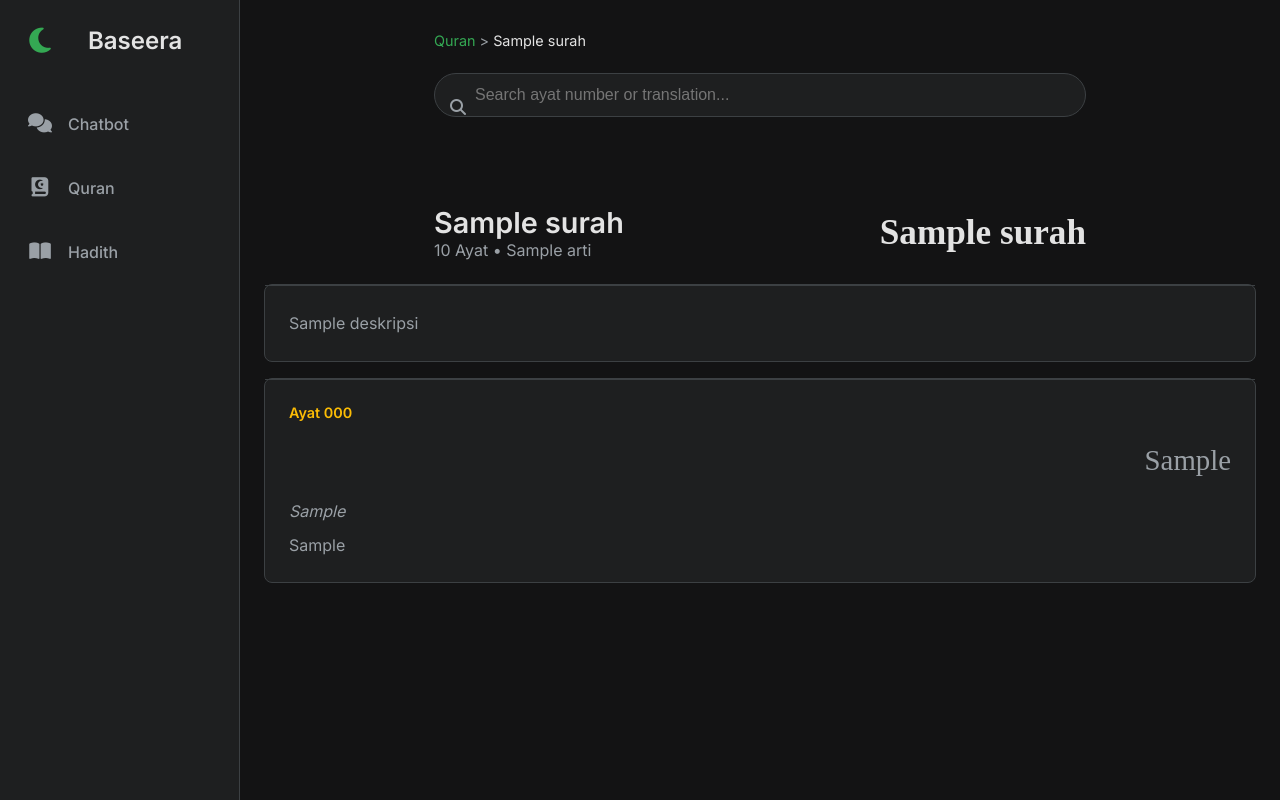
After one commit to Bayhaqieee/Chatbot-QnA-Quran, a Flask app: template Agent/templates/quran_detail.html in a window 1280 px wide. The commit adds this page. Run offline with Flask 3, Linux system fonts and the light colour scheme; the template is opened without the code that fills it: most values are stand-ins (such as "Sample title", 1, 10 or a date in 2020); some web fonts are replaced.

Commit message:
Quran API Addition

```diff
--- a/Agent/app.py
+++ b/Agent/app.py
@@ -13,8 +13,8 @@ from personality import handle_small_talk
 
 app = Flask(__name__)
 crew = None
-quran_data_cache = None
-hadith_data_cache = None # This will now store a Pandas DataFrame
+# quran_data_cache is no longer needed, data is fetched on demand
+hadith_data_cache = None # This will still store a Pandas DataFrame
 
 def initialize_crew():
     """Initializes the crewAI crew if it hasn't been already."""
@@ -43,12 +43,19 @@ def chat_page():
 
 @app.route('/quran')
 def quran_page():
-    """Renders the Quran dictionary page."""
-    global quran_data_cache
-    if quran_data_cache is None:
-        print("Loading Quran data for dictionary...")
-        quran_data_cache = data_pipeline.load_quran_for_dictionary()
-    return render_template('quran.html', quran_data=quran_data_cache)
+    """Renders the Quran surah list page."""
+    print("Loading Quran surah list...")
+    quran_data = data_pipeline.get_quran_surah_list()
+    return render_template('quran.html', quran_data=quran_data)
+
+@app.route('/quran/<int:surah_id>')
+def quran_detail_page(surah_id):
+    """Renders the detail page for a single surah."""
+    print(f"Loading detail for Surah {surah_id}...")
+    surah_data = data_pipeline.get_quran_surah_detail(surah_id)
+    if surah_data is None:
+        abort(404)
+    return render_template('quran_detail.html', surah=surah_data)
 
 @app.route('/hadith')
 def hadith_page():
--- a/Agent/static/css/style.css
+++ b/Agent/static/css/style.css
@@ -185,3 +185,55 @@ button#askButton { background-color: var(--accent-green); color: var(--bg-dark);
     font-weight: 600;
     flex-shrink: 0;
 }
+
+/* --- NEW QURAN LIST & DETAIL STYLES --- */
+
+.quran-list-card {
+    display: flex;
+    justify-content: space-between;
+    align-items: center;
+}
+
+.quran-list-header {
+    display: flex;
+    align-items: center;
+    gap: 1rem;
+}
+
+.quran-detail-header {
+    display: flex;
+    justify-content: space-between;
+    align-items: center;
+    padding: 1.5rem;
+    margin: 0 auto;
+    max-width: 700px;
+    width: 100%;
+    color: var(--text-primary);
+}
+.quran-detail-header-main h2 {
+    font-size: 1.8rem;
+    font-weight: 600;
+}
+.quran-detail-header-main span {
+    font-size: 1rem;
+    color: var(--text-secondary);
+}
+.quran-detail-header .arabic-surah-name {
+    font-size: 2.2rem;
+    padding: 0;
+}
+
+.latin-text {
+    font-style: italic;
+    color: var(--text-secondary) !important;
+    margin-bottom: 0.5rem;
+}
+
+.description-body {
+    line-height: 1.7;
+    color: var(--text-secondary);
+}
+.description-body i {
+    font-style: italic;
+    color: var(--text-primary);
+}
--- /dev/null
+++ b/Agent/static/js/quran_search.js
@@ -0,0 +1,50 @@
+document.addEventListener('DOMContentLoaded', () => {
+    const searchInput = document.getElementById('searchInput');
+    const content = document.getElementById('dictionary-content');
+    const noResultsMessage = document.getElementById('noResultsMessage');
+
+    // Check if we are on the detail page (has .verse-card) or list page (has .list-card)
+    let cards = content.querySelectorAll('.verse-card');
+    let isDetailPage = true;
+    if (cards.length === 0) {
+        cards = content.querySelectorAll('.list-card');
+        isDetailPage = false;
+    }
+
+    if (!searchInput) return;
+
+    searchInput.addEventListener('input', (event) => {
+        const searchTerm = event.target.value.toLowerCase().trim();
+        let visibleCount = 0;
+
+        for (let i = 0; i < cards.length; i++) {
+            const card = cards[i];
+            let cardText = '';
+
+            if (isDetailPage) {
+                // On detail page, search translation, latin text, and ayat number
+                const ayatNum = card.querySelector('.verse-item').getAttribute('data-ayat-number');
+                const translation = card.querySelector('p:last-of-type').textContent;
+                const latin = card.querySelector('.latin-text').textContent;
+                cardText = `${ayatNum} ${translation} ${latin}`;
+            } else {
+                // On list page, search surah name, latin name, and number
+                cardText = card.textContent || card.innerText;
+            }
+
+            if (cardText.toLowerCase().indexOf(searchTerm) > -1) {
+                card.style.display = "";
+                visibleCount++;
+            } else {
+                card.style.display = "none";
+            }
+        }
+
+        if (visibleCount === 0 && searchTerm.length > 0) {
+            noResultsMessage.textContent = `No results found for '${event.target.value}'`;
+            noResultsMessage.style.display = 'block';
+        } else {
+            noResultsMessage.style.display = 'none';
+        }
+    });
+});
--- /dev/null
+++ b/Agent/templates/quran_detail.html
@@ -0,0 +1,51 @@
+{% extends "layout.html" %}
+{% block title %}BaseeraAI - {{ surah.namaLatin }}{% endblock %}
+{% block content %}
+<div class="dictionary-container">
+    <div class="breadcrumbs">
+        <a href="{{ url_for('quran_page') }}">Quran</a> &gt;
+        <span>{{ surah.namaLatin }}</span>
+    </div>
+    <div class="search-bar">
+        <i class="fas fa-search"></i>
+        <input type="text" id="searchInput" placeholder="Search ayat number or translation...">
+        <div id="searchError" class="search-error-message"></div>
+    </div>
+
+    <div class="dictionary-content" id="dictionary-content">
+        <div class="quran-detail-header">
+            <div class="quran-detail-header-main">
+                <h2>{{ surah.namaLatin }}</h2>
+                <span>{{ surah.jumlahAyat }} Ayat &bull; {{ surah.arti }}</span>
+            </div>
+            <h2 class="arabic-surah-name">{{ surah.nama }}</h2>
+        </div>
+
+        {% if surah.deskripsi %}
+        <div class="dictionary-card quran-card">
+             <div class="card-body description-body">
+                {{ surah.deskripsi|safe }}
+             </div>
+        </div>
+        {% endif %}
+
+        <div id="noResultsMessage" class="no-results-message"></div>
+
+        {% for verse in surah.ayat %}
+        <div class="dictionary-card quran-card verse-card">
+            <div class="card-body">
+                <div class="verse-item" data-ayat-number="{{ verse.nomorAyat }}">
+                    <div class="verse-meta">Ayat {{ verse.nomorAyat }}</div>
+                    <p class="arabic-text">{{ verse.teksArab }}</p>
+                    <p class="latin-text">{{ verse.teksLatin }}</p>
+                    <p>{{ verse.teksIndonesia }}</p>
+                </div>
+            </div>
+        </div>
+        {% endfor %}
+    </div>
+</div>
+{% endblock %}
+{% block scripts %}
+<script src="{{ url_for('static', filename='js/quran_search.js') }}"></script>
+{% endblock %}
```
Also changed, not shown: Agent/data_pipeline.py (+115 -32 lines), Agent/templates/quran.html (+9 -19 lines).
